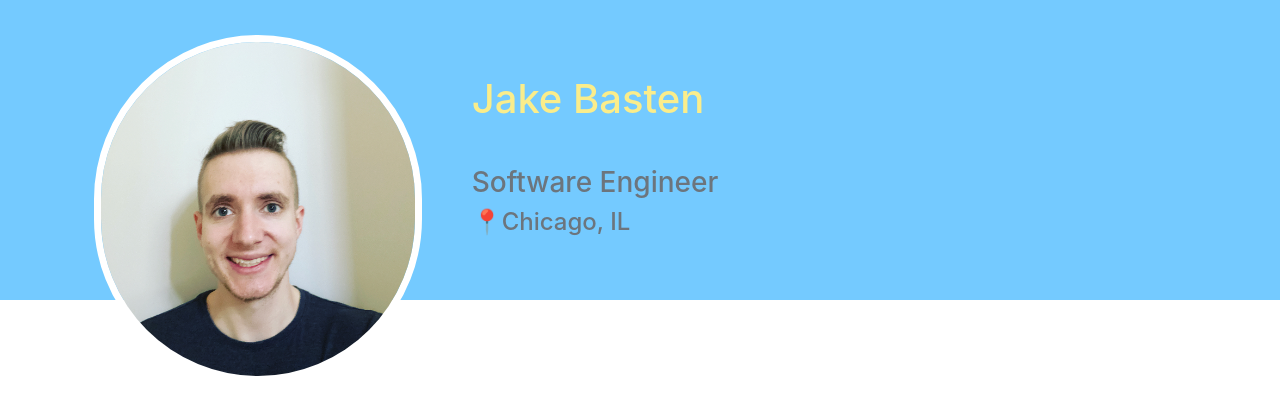
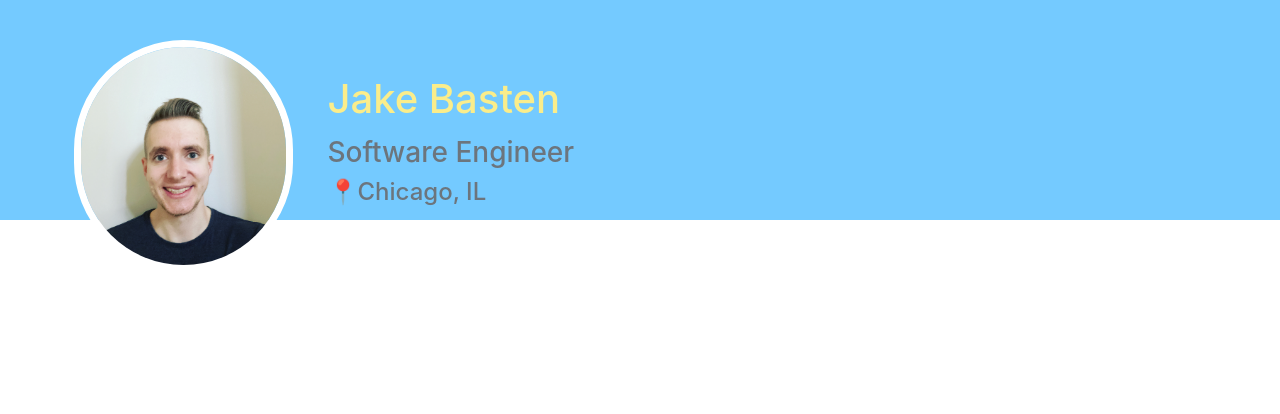
Before and after one commit to Jakebas10/jake-basten-personal, a React app: page / in a window 1280 px wide. Built offline with nearby package versions, Linux system fonts and the light colour scheme.

Commit message:
made top bar smaller

```diff
--- a/src/components/Header.js
+++ b/src/components/Header.js
@@ -6,9 +6,10 @@ function Header() {
         <Fragment>
             <div className="header-top-bar">
                 <div className="row">
-                    <div className="col-md-1"/>
-                    <img id="header-img" className="col-md-3 col-xs-4 vert-align" src="src/resources/headshot.jpg"/>
-                    <div id="header-info-outer-container" className="col-md-3 col-xs-4 vert-align">
+                    <div className="col-md-3 col-xs-4">
+                        <img id="header-img" className="col-md-8 col-xs-4" src="src/resources/headshot.jpg"/>
+                    </div>
+                    <div id="header-info-outer-container" className="col-md-3 col-xs-4 float-left">
                         <h1>Jake Basten</h1>
                         <div>
                             <h3 className="header-title text-muted">Software Engineer</h3>
--- a/src/css/header.css
+++ b/src/css/header.css
@@ -6,20 +6,21 @@ h1, h2 {
 #header-img {
     border: 7px solid white;
     border-radius: 500px;
-    margin-top: 35px;
+    margin-top: 40px;
     padding: 0;
+    position: absolute;
+    right: 20px;
 }
 
 #header-info-outer-container {
-    padding-left: 50px;
     margin-top: 75px;
 }
 
 .header-top-bar {
     background-color: rgb(116, 202, 255);
-    height: 300px;
+    height: 220px;
 }
 
 .header-title {
-    padding-top: 35px;
+    padding-top: 5px;
 }
```
